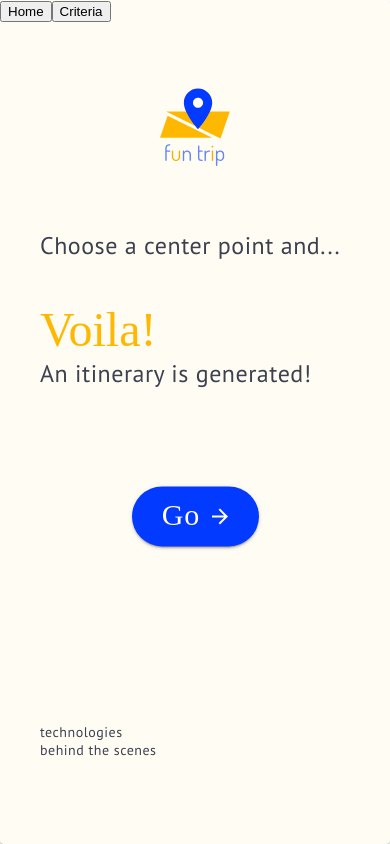
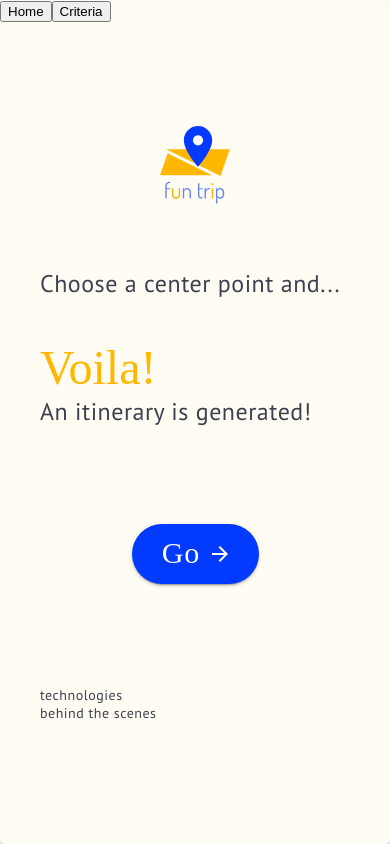
Before and after one commit to joycejoyce/TravelPlanner, a React (Create React App) app in the folder travel-planner/: page /home in a window 390 px wide. Built offline with nearby package versions, Linux system fonts and the light colour scheme; a web font is replaced by a local one.

Commit message:
[General] Responsive width/height

```diff
--- a/travel-planner/src/app/App.js
+++ b/travel-planner/src/app/App.js
@@ -37,8 +37,8 @@ const typography = {
 const breakpoints = {
   values: {
     sm: 414,
-    md: 834,
-    lg: 1440
+    md: 768,
+    lg: 1024
   }
 }
 
--- a/travel-planner/src/app/InnerApp.js
+++ b/travel-planner/src/app/InnerApp.js
@@ -1,33 +1,52 @@
-// css
+// MUI
+import { makeStyles } from "@material-ui/core/styles";
+
+// my components
 import "./InnerApp.css";
+import Home from "../features/home/Home.js";
+import Criteria from "../features/criteria/Criteria.js";
+import About from "../features/about/About.js";
+import Navbar from "../features/navbar/Navbar.js";
 
-// other components
+// React
 import {
     BrowserRouter as Router,
     Switch,
     Route,
     useLocation
 } from "react-router-dom";
-import styled from "styled-components";
 import { TransitionGroup, CSSTransition } from "react-transition-group";
 
-// my components
-import Home from "../features/home/Home.js";
-import Criteria from "../features/criteria/Criteria.js";
-import About from "../features/about/About.js";
-import Navbar from "../features/navbar/Navbar.js";
+const useStyles = makeStyles((theme) => ({
+    animationPart: {
+        // outline: "2px solid red",
+        position: "absolute",
+        top: "50%",
+        left: "50%",
+        transform: "translate(-50%, -50%)",
+        "& > *": {
+            // background: "lightGreen"
+        }
+    }
+}));
 
 function AnimationPart() {
+    const classes = useStyles();
     const location = useLocation();
 
     return (
-        <TransitionGroup style={{height: "100%"}}>
+        <TransitionGroup
+            className={classes.animationPart + " animationPart"}
+        >
             <CSSTransition
                 timeout={250}
                 classNames="fade"
                 key={location.key}
             >
-                <Switch location={location}>
+                <Switch
+                    location={location}
+                    className={classes.page}
+                >
                     <Route path="/home" component={Home} />
                     <Route path="/criteria" component={Criteria} />
                     <Route path="/about" component={About} />
@@ -38,26 +57,13 @@ function AnimationPart() {
     )
 }
 
-const Container = styled.div`
-    width: 80vw;
-    height: 80vh;
-    // outline: 2px solid red;
-    position: absolute;
-    top: 50%;
-    left: 50%;
-    transform: translate(-50%, -50%);
-    * {
-        // background: lightGreen;
-    };
-`;
+export default function InnerApp() {
+    const classes = useStyles();
 
-export default function InnerApp() {
     return (
-        <Router>
+        <Router className="innerApp">
             <Navbar />
-            <Container className="innerApp">
-                <AnimationPart />
-            </Container>
+            <AnimationPart />
         </Router>
     );
 }
--- a/travel-planner/src/features/criteria/Criteria.js
+++ b/travel-planner/src/features/criteria/Criteria.js
@@ -18,6 +18,14 @@ const useStyles = makeStyles((theme) => {
     isDarkMode = theme.palette.type === "dark";
 
     return ({
+        criteria: {
+            width: "95vw",
+            [theme.breakpoints.up('md')]: {
+                width: "75vw"
+            },
+            minWidth: "415px",
+            maxWidth: "1000px"
+        },
         accordions: {
             display: "flex",
             flexDirection: "column",
@@ -25,7 +33,12 @@ const useStyles = makeStyles((theme) => {
             alignItems: "center"
         },
         accordion: {
-            width: "385px"
+            width: "100%",
+            // outline: "solid red 1px"
+        },
+        detail: {
+            // outline: "dashed green 3px",
+            justifyContent: "center"
         },
         summary: {
             display: "flex",
@@ -76,14 +89,8 @@ function Summary({num, text, isActive}) {
 export default function Criteria() {
     const classes = useStyles();
 
-    // const [centerPointDesc, setCenterPointDesc] = useState("");
-    // const [centerPointPosition, setCenterPointPosition] = useState(null);
-
     const detail = {
-        1: <CenterPoint
-            // desc={{centerPointDesc, setCenterPointDesc}}
-            // position={{centerPointPosition, setCenterPointPosition}}
-        />,
+        1: <CenterPoint />,
         2: <Date />,
         3: <Radius />
     };
@@ -126,7 +133,7 @@ export default function Criteria() {
     };
 
     return (
-        <div className="criteria">
+        <div className={"criteria " + classes.criteria}>
             <div className={"accordions " + classes.accordions}>
                 {
                     Object.keys(criteria).map(key => {
@@ -150,7 +157,9 @@ export default function Criteria() {
                                         isActive={critirion.isActive}
                                     />
                                 </AccordionSummary>
-                                <AccordionDetails>
+                                <AccordionDetails
+                                    className={"detail " + classes.detail}
+                                >
                                     {detail[critirion.num]}
                                 </AccordionDetails>
                             </Accordion>
--- a/travel-planner/src/features/criteria/centerPoint/CenterPoint.js
+++ b/travel-planner/src/features/criteria/centerPoint/CenterPoint.js
@@ -23,15 +23,20 @@ const useStyles = makeStyles((theme) => {
 
     return ({
         centerPoint: {
-            transform: "translateX(-10px)",
             display: "flex",
             flexDirection: "column",
             gap: "5px",
-            // height: "50vh"
+            "& > *": {
+                width: "90vw",
+                [theme.breakpoints.up('md')]: {
+                    width: "70vw"
+                },
+                minWidth: "395px",
+                maxWidth: "990px"
+            }
         },
         explanation: {
             borderRadius: "3px",
-            width: "365px",
             height: "36px",
             display: "flex",
             alignItems: "center",
@@ -41,8 +46,10 @@ const useStyles = makeStyles((theme) => {
             background: palette.primaryBK
         },
         map: {
-            // height: "100%"
-            height: "300px"
+            height: "400px",
+            [theme.breakpoints.up('md')]: {
+                height: "515px"
+            }
         }
     });
 });
--- a/travel-planner/src/features/home/Home.js
+++ b/travel-planner/src/features/home/Home.js
@@ -18,13 +18,14 @@ const useStyles = makeStyles((theme) => {
     return({
     home: {
         width: "310px",
-        height: "100%",
+        height: "600px",
         margin: "0 auto",
         display: "flex",
         flexDirection: "column",
         alignItems: "center",
         [theme.breakpoints.up('md')]: {
-            width: "478px"
+            width: "480px",
+            height: "800px"
         }
     },
     highlightText: {
```
